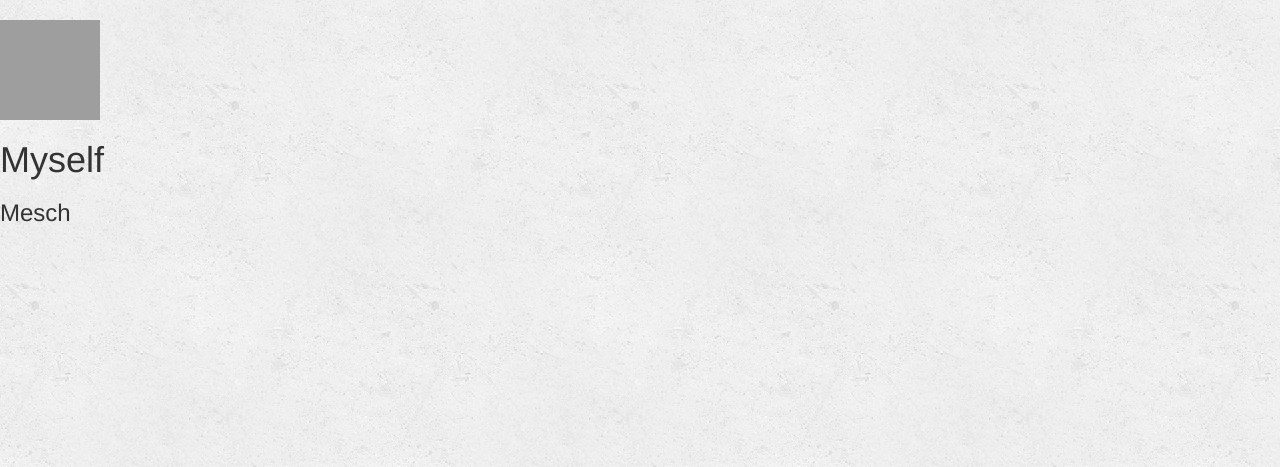
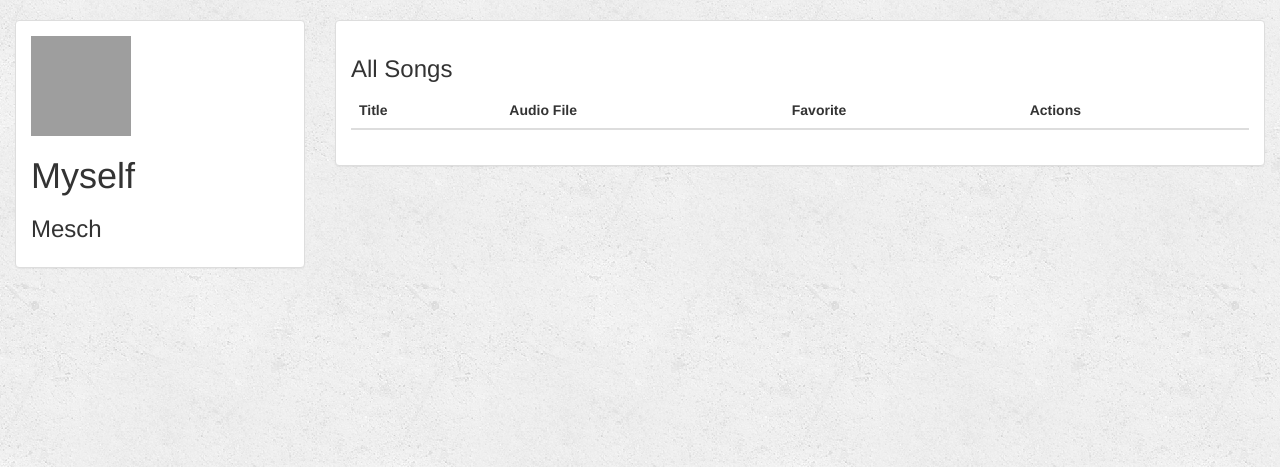
Before and after one commit to joshsomma/django, a Django app: page /music/2/ in a window 1280 px wide. Shown: the part 52-519 px from the top of the page. Run offline with Django 3.2, Linux system fonts and the light colour scheme; data comes from the database, SQL or seed files in the repository; lists and menus that the app fills with data are empty; parts of the project's set-up code (start-up, migrations or seed data) failed here and were passed over; some libraries are stand-ins or nearby versions; grey boxes are pictures that could not be loaded.

Commit message:
middle of lesson 31

```diff
--- a/music/models.py
+++ b/music/models.py
@@ -1,4 +1,5 @@
 from django.db import models
+from django.core.urlresolvers import reverse
 
 # Create your models here.
 # Red pk 1
@@ -7,6 +8,9 @@ class Album(models.Model):
     album_title = models.CharField(max_length=500)
     genre = models.CharField(max_length=100)
     album_logo = models.CharField(max_length=1000)
+
+    def get_absolute_url(self):
+        return reverse('music:detail',kwargs={'pk':self.pk})
 
     def __str__(self):
         return self.album_title + ' - ' + self.artist
--- a/music/templates/music/detail.html
+++ b/music/templates/music/detail.html
@@ -2,6 +2,15 @@
 {% block title %}{{ album }}{% endblock %}
 
 {% block body %}
+
+<div class="container-fluid songs-container">
+  <div class="row">
+
+    <!-- Left Album Info -->
+    <div class="col-sm-4 col-md-3">
+      <div class="panel panel-default">
+        <div class="panel-body">
+
           <img src="{{ album.album_logo }}" />
 
           <h1>{{ album.album_title }}</h1>
@@ -14,5 +23,33 @@
                 {% endif %}
               <br />
             {% endfor %}
+          </div>
+        </div>
+      </div>
+
+      <!-- Right Song Info -->
+      <div class="col-sm-8 col-md-9">
+        <div class="panel panel-default">
+          <div class="panel-body">
+            <h3>All Songs</h3>
+            <table class="table">
+              <thead>
+              <tr>
+                  <th>Title</th>
+                  <th>Audio File</th>
+                  <th>Favorite</th>
+                  <th>Actions</th>
+              </tr>
+              </thead>
+              <tbody>
+
+              </tbody>
+            </table>
+
+          </div>
+        </div>
+      </div>
+    </div>
+  </div>
 
 {% endblock %}
--- a/music/urls.py
+++ b/music/urls.py
@@ -11,6 +11,9 @@ urlpatterns = [
     # /music/71/
     url(r'^(?P<pk>[0-9]+)/$', views.DetailView.as_view(), name="detail"),
 
+    #/music/album/add
+    url(r'album/add/$',views.AlbumCreate.as_view(), name="album-add"),
+
     # /music/71/favourite deleted per lesson 28
     # url(r'^(?P<album_id>[0-9]+)/favourite/$', views.favourite, name="favourite"),
 ]
--- a/music/views.py
+++ b/music/views.py
@@ -1,4 +1,5 @@
 from django.views import generic
+from django.views.gerneric.edit import CreateView, UpdateView, DeleteView
 from .models import Album
 
 class IndexView(generic.ListView):
@@ -11,3 +12,7 @@ class IndexView(generic.ListView):
 class DetailView(generic.DetailView):
     model = Album
     template_name = 'music/detail.html'
+
+class AlbumCreate(CreateView):
+    model = Album
+    fields = ['artist','album_title','genre','album_logo']
```
Also changed, not shown: music/templates/music/album_form.html (added), 1 other file. Lines whose indentation alone changed are shown as unchanged.
